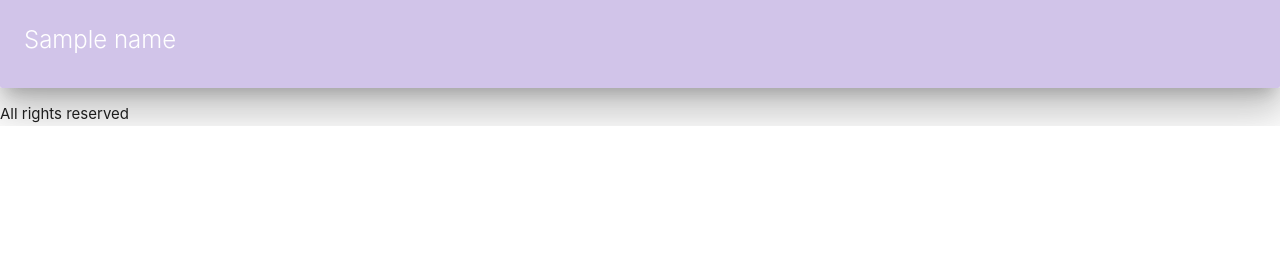
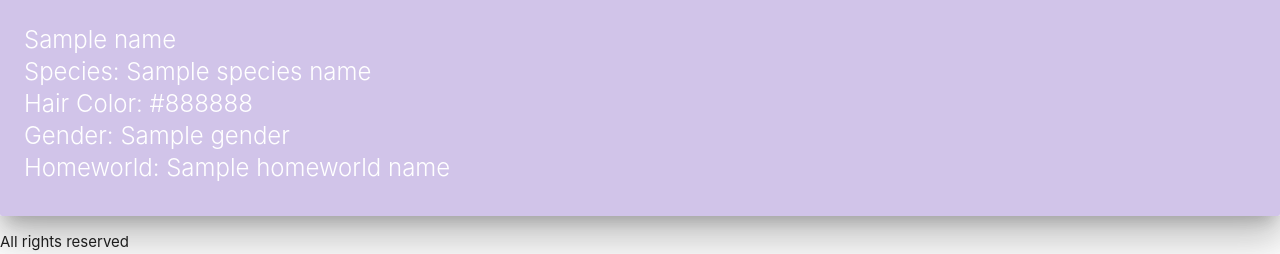
Before and after one commit to hey-now/sw-inder, a Django app: template main_app/templates/main_app/matches.html in a window 1280 px wide. Shown: the part 800-1054 px from the top of the page. Before the commit the page ends 926 px from the top, so only its background shows below. Run offline with Django 4.2, Linux system fonts and the light colour scheme; the template is opened without the code that fills it: most values are stand-ins (such as "Sample title", 1, 10 or a date in 2020).

Commit message:
Working species and Homeworld API function

```diff
--- a/main_app/templates/main_app/matches.html
+++ b/main_app/templates/main_app/matches.html
@@ -13,12 +13,12 @@
       </div>
       <div class="card-content deep-purple lighten-4">
           <span class="card-title activator white-text text-darken-4">
-            {{ name }}
-            <!-- <p>Species: {{ p.species }}</p>
-            <p>Hair: {{ p.hair_color }}</p>
-            <p>Height: {{ p.height }}</p>
-            <p>Homeworld: {{ p.homeworld }}</p>
-            <p>About: {{ p.about }}</p> -->
+            {{ name }} <br>
+            Species: {{ species_name }} <br>
+            Hair Color: {{ hair_color }} <br>
+            Gender: {{ gender }} <br>
+            Homeworld: {{ homeworld_name }}
+
       </div>
   </div>
   </section>
```
Also changed, not shown: main_app/views.py (+14 -1 lines).
